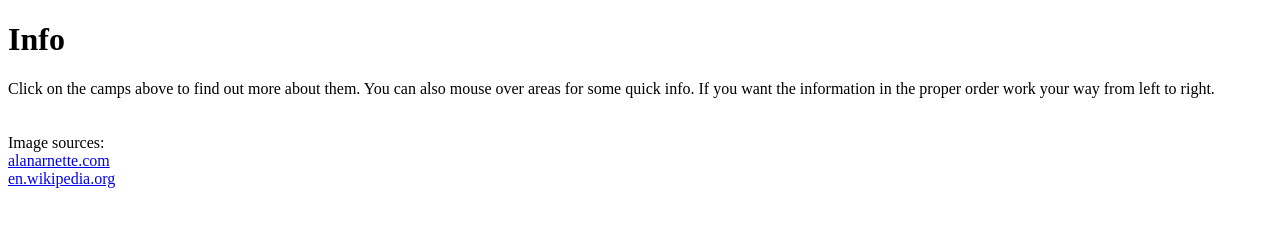
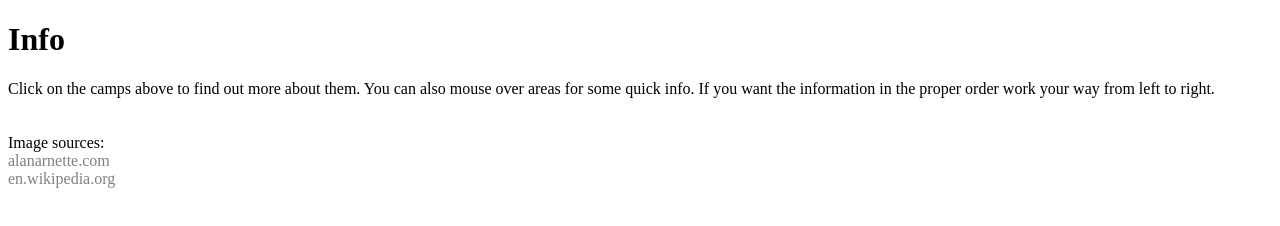
Before and after one commit to ilovehans10/ilovehans10.github.io, a plain HTML site: page info.html in a window 1280 px wide. Drawn offline with Linux system fonts and the light colour scheme.

Commit message:
Make the links on the info page look better.

```diff
--- a/info.html
+++ b/info.html
@@ -4,6 +4,14 @@
 	<style type="text/css">
 		img{
 			float:right;
+		}
+		a{
+			color: grey;
+			text-decoration: none;
+		}
+		a:hover{
+			color: darkgrey;
+			text-decoration: none;
 		}
 	</style>
 </head>
```
